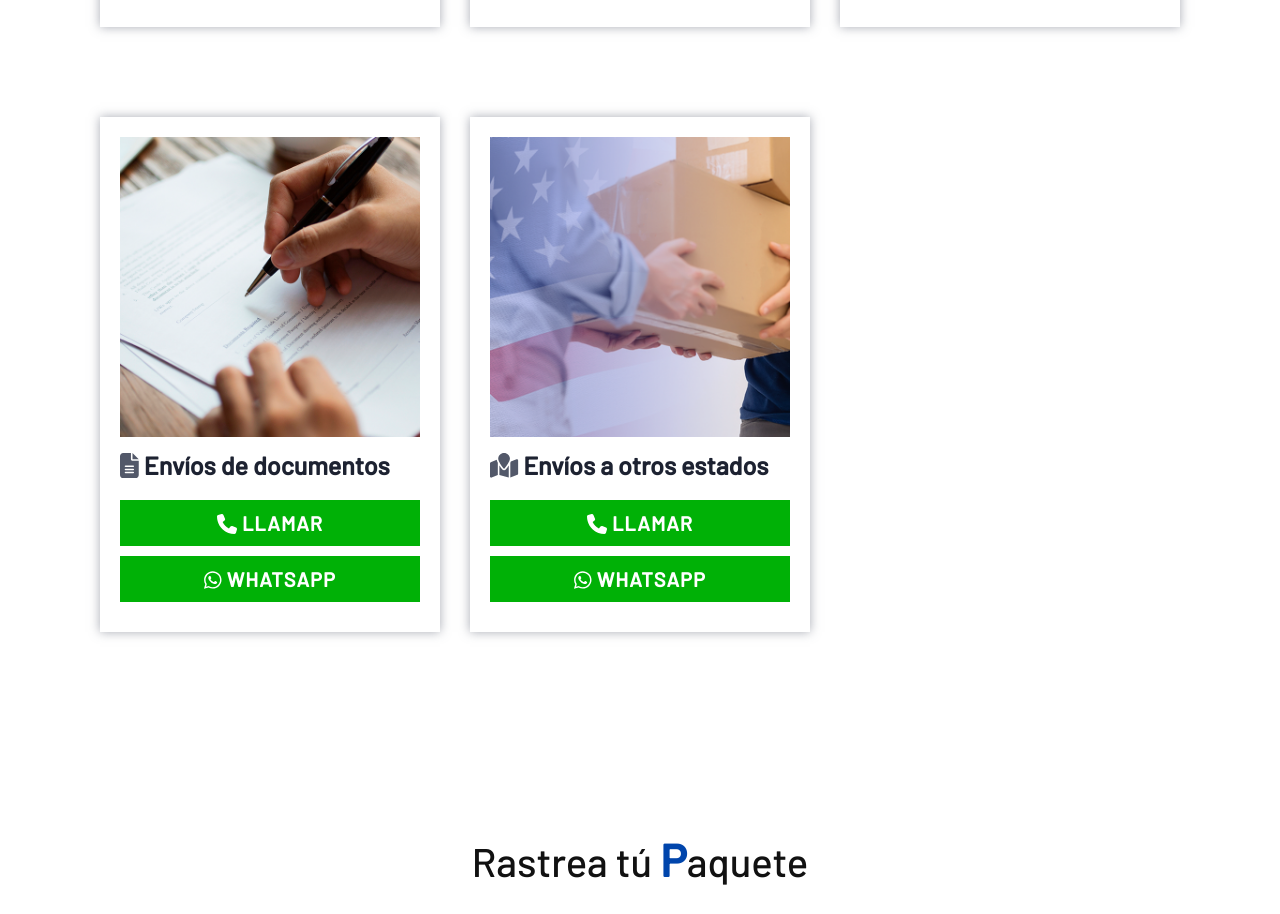
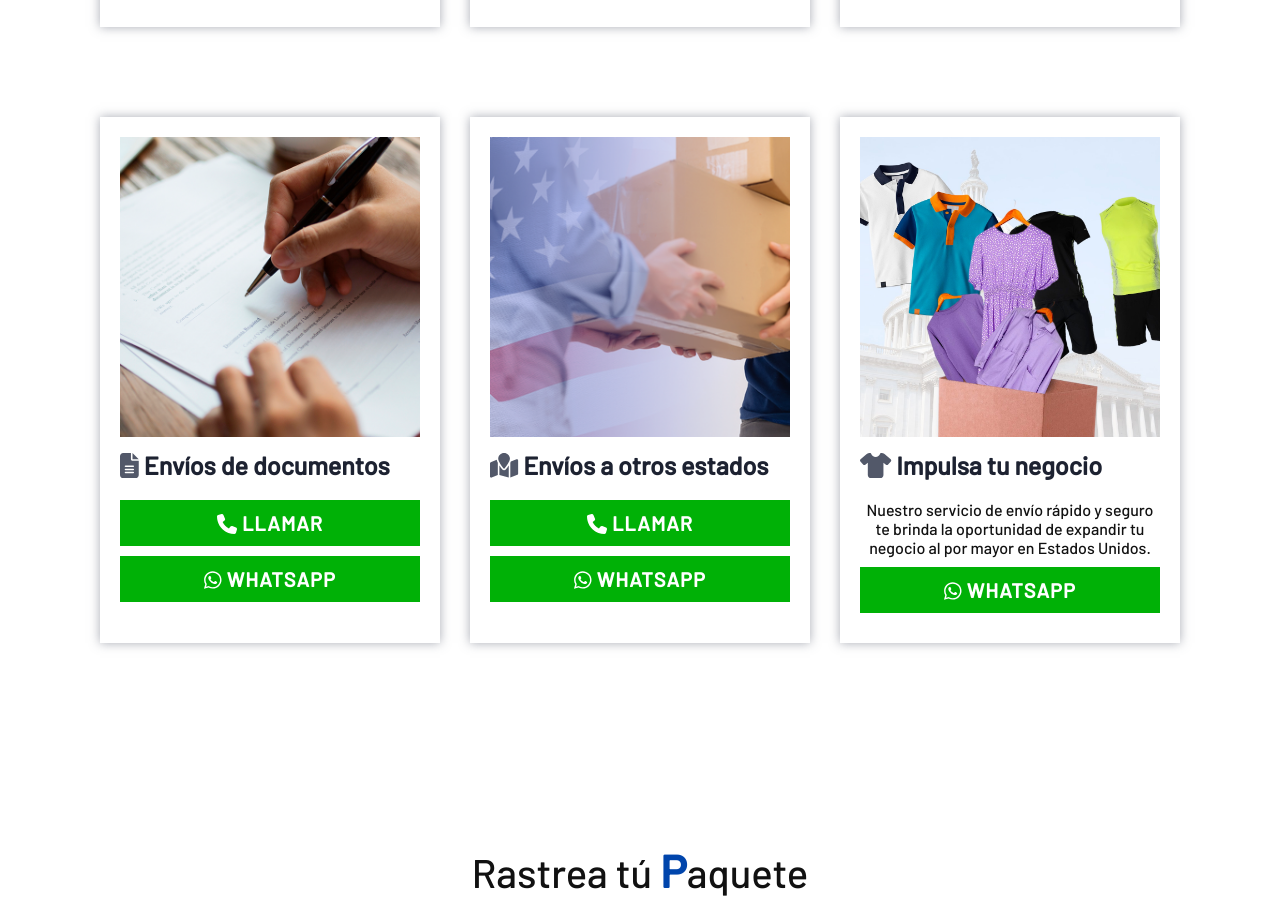
Before and after one commit to gssv19/new_wesex, a plain HTML site: page index.html in a window 1280 px wide. Shown: the part 1502-2416 px from the top of the page. Drawn offline with Linux system fonts and the light colour scheme.

Commit message:
Actualización 10-08-2024 #1.3

```diff
--- a/index.html
+++ b/index.html
@@ -208,6 +208,21 @@
                     <h3><i class="fa-solid fa-map-location"></i> <span class="resaltar_S">Envíos a otros estados</span></h3>
                     <div class="contacto_telefono">
                         <a href="tel:+50375006873" class="contacto_llamada"><i class="fa fa-phone" aria-hidden="true"></i> Llamar</a>
+                        <a href="https://api.whatsapp.com/send?phone=+50375006873" class="contacto_whatsapp"><i class="fa-brands fa-whatsapp"></i> WhatsApp</a>
+                    </div>
+                </div>
+              </div>
+
+              <div class="box_service">
+                <div class="icon_img">
+                  <div class="img_servicio">
+                      <img src="imagenes/ropa.jpg" alt="">
+                  </div>
+                </div>
+                <div class="info_servicio">
+                    <h3><i class="fa-solid fa-shirt"></i> <span class="resaltar_S">Impulsa tu negocio</span></h3>
+                    <div class="contacto_telefono">
+                        <p>Nuestro servicio de envío rápido y seguro te brinda la oportunidad de expandir tu negocio al por mayor en Estados Unidos.</p>
                         <a href="https://api.whatsapp.com/send?phone=+50375006873" class="contacto_whatsapp"><i class="fa-brands fa-whatsapp"></i> WhatsApp</a>
                     </div>
                 </div>
@@ -674,9 +689,6 @@
             <img class="btn-whatsapp" src="https://clientes.dongee.com/whatsapp.png" width="64" height="64" alt="Whatsapp">
         </a>
     </main>
-
-
-
     <!-- Scripts JS -->
     <script type="text/javascript" src="js/principal.js"></script>
 </body></html>
```
Also changed, not shown: imagenes/ropa.jpg (added).
